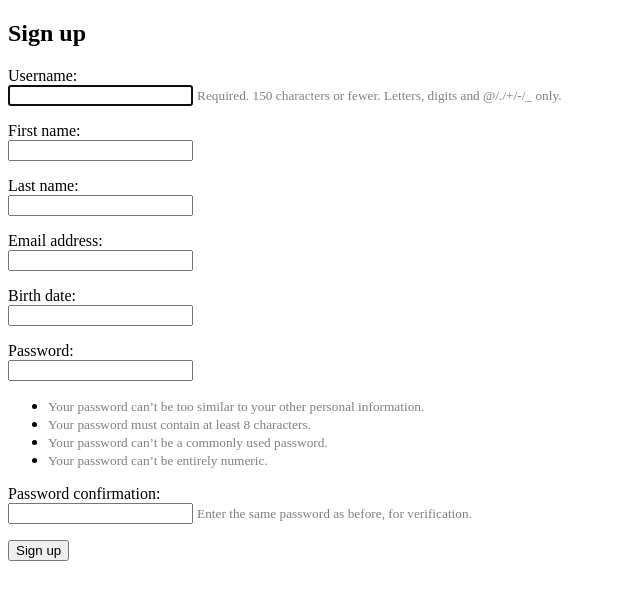
After one commit to ThomasPoint/YAAS, a Django app: page /yaasapp/profile_create in a window 1280 px wide. The commit adds this page. Shown: the top 600 px of the page, without its empty margins (0-640 px from the left). Run offline with Django 3.2, Linux system fonts and the light colour scheme.

Commit message:
UC1 : anonymous user can register on the app

```diff
--- a/templates/home.html
+++ b/templates/home.html
@@ -3,7 +3,7 @@
 
 {% block content %}
     {% if user.is_authenticated %}
-      Hi {{ user.username }} !
+      Hi {{ user.first_name }} !
         <p><a href="{% url 'logout' %}">logout</a></p>
     {% else %}
       <p>You are not logged in</p>
--- a/templates/registration/login.html
+++ b/templates/registration/login.html
@@ -9,5 +9,5 @@
   <button type="submit">Login</button>
 </form>
 <br/>
-<p>You do not have an account yet ? <a href="#">Click here</a></p>
+<p>You do not have an account yet ? <a href="{% url 'yaasapp:profile_create' %}">Click here</a></p>
 {% endblock %}
--- a/yaasapp/forms.py
+++ b/yaasapp/forms.py
@@ -1,4 +1,4 @@
-
+from django.contrib.auth.forms import UserCreationForm
 from django.contrib.auth.models import User
 from django import forms
 
@@ -15,3 +15,13 @@ class ProfileForm(forms.ModelForm):
     class Meta:
         model = Profile
         fields = ('bio', 'location', 'birth_date')
+
+
+class SignUpForm(UserCreationForm):
+    birth_date = forms.DateField()
+    # bio = forms.CharField(widget=forms.Textarea())
+
+    class Meta:
+        model = User
+        fields = ('username', 'first_name', 'last_name', 'email',
+                  'birth_date', 'password1', 'password2')
--- a/yaasapp/models.py
+++ b/yaasapp/models.py
@@ -17,6 +17,7 @@ class Profile(models.Model):
 def create_user_profile(sender, instance, created, **kwargs):
     if created:
         Profile.objects.create(user=instance)
+    instance.profile.save()
 
 
 @receiver(post_save, sender=User)
--- /dev/null
+++ b/yaasapp/templates/yaasapp/signup.html
@@ -0,0 +1,21 @@
+{% extends 'base.html' %}
+
+{% block content %}
+  <h2>Sign up</h2>
+  <form method="post">
+    {% csrf_token %}
+    {% for field in form %}
+      <p>
+        {{ field.label_tag }}<br>
+        {{ field }}
+        {% if field.help_text %}
+          <small style="color: grey">{{ field.help_text }}</small>
+        {% endif %}
+        {% for error in field.errors %}
+          <p style="color: red">{{ error }}</p>
+        {% endfor %}
+      </p>
+{% endfor %}
+    <button type="submit">Sign up</button>
+  </form>
+{% endblock %}
--- a/yaasapp/urls.py
+++ b/yaasapp/urls.py
@@ -6,5 +6,6 @@ app_name ='yaasapp'
 
 urlpatterns = [
     path('', views.index, name='index'),
-    path('profile_update', views.update_profile, name='profile_update')
+    path('profile_update', views.update_profile, name='profile_update'),
+    path('profile_create', views.create_profile, name='profile_create')
 ]
--- a/yaasapp/views.py
+++ b/yaasapp/views.py
@@ -1,4 +1,5 @@
 from django.contrib import messages
+from django.contrib.auth import authenticate, login
 from django.contrib.auth.decorators import login_required
 from django.db import transaction
 from django.http import HttpResponse
@@ -6,7 +7,7 @@ from django.shortcuts import render, redirect
 from django.utils.translation import gettext as _
 
 # Create your views here.
-from yaasapp.forms import UserForm, ProfileForm
+from yaasapp.forms import UserForm, ProfileForm, SignUpForm
 
 
 def index(request):
@@ -37,4 +38,26 @@ def update_profile(request):
         'profile_form': profile_form
     })
 
-# todo : create profile
+
+def create_profile(request):
+    if request.method == 'POST':
+        form = SignUpForm(request.POST)
+        if form.is_valid():
+            user = form.save()
+            user.refresh_from_db()
+            user.profile.birth_date = form.cleaned_data.get('birth_date')
+            user.save()
+            raw_password = form.cleaned_data.get('password1')
+            user = authenticate(username=user.username, password=raw_password)
+            login(request, user)
+            messages.success(request,
+                _('Your profile was successfully created!'))
+            return redirect('home')
+        else:
+            messages.error(request,
+                _('Please correct the error below.'))
+    else:
+        form = SignUpForm()
+    return render(request, 'yaasapp/signup.html', {
+        'form': form
+    })
```
Also changed, not shown: db.sqlite3.
